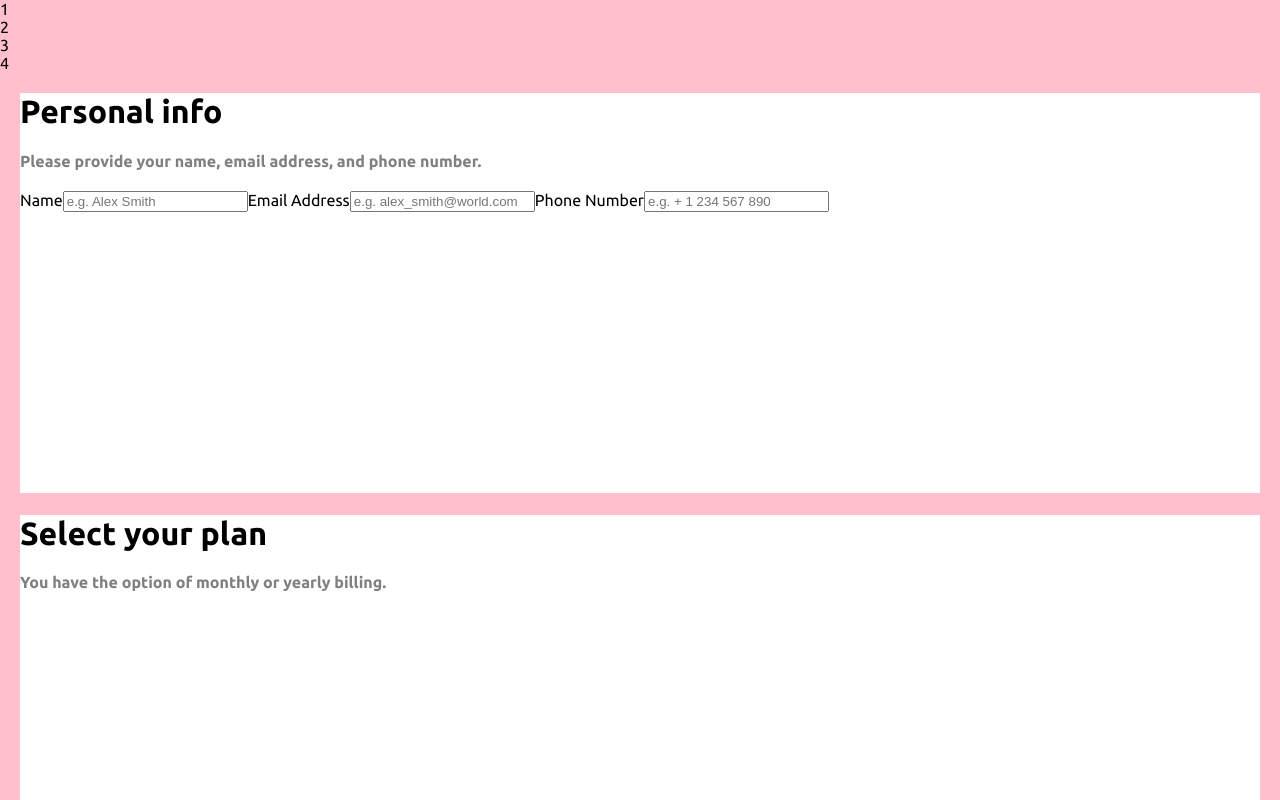
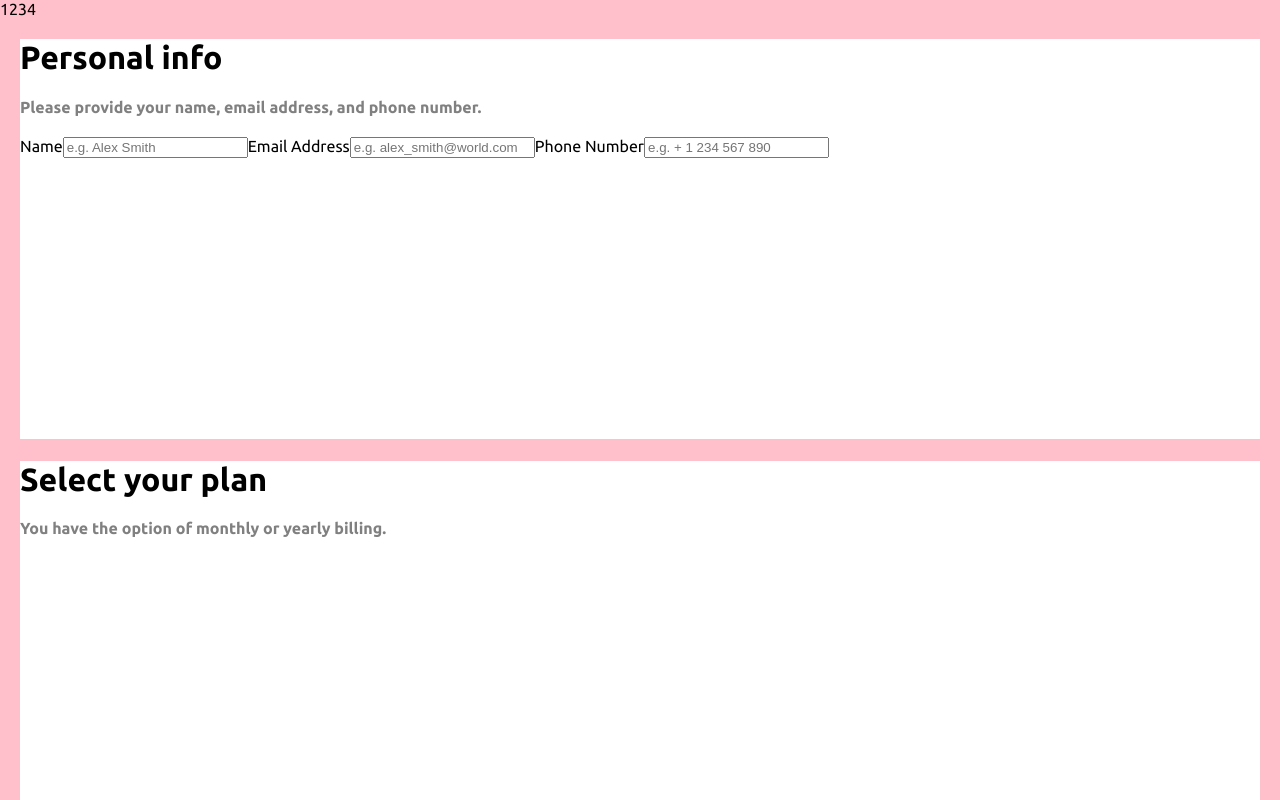
Before and after one commit to er1927/multi-step-form, a Next.js app: page / in a window 1280 px wide. Shown: the top 800 px of the page. Built offline with nearby package versions, Linux system fonts and the light colour scheme.

Commit message:
Added style to msf step container.

```diff
--- a/styles/Home.module.css
+++ b/styles/Home.module.css
@@ -7,3 +7,6 @@
   margin: 20px;
   height: 400px;
 }
+.msf__stepcontainer {
+  display: flex;
+}
```
